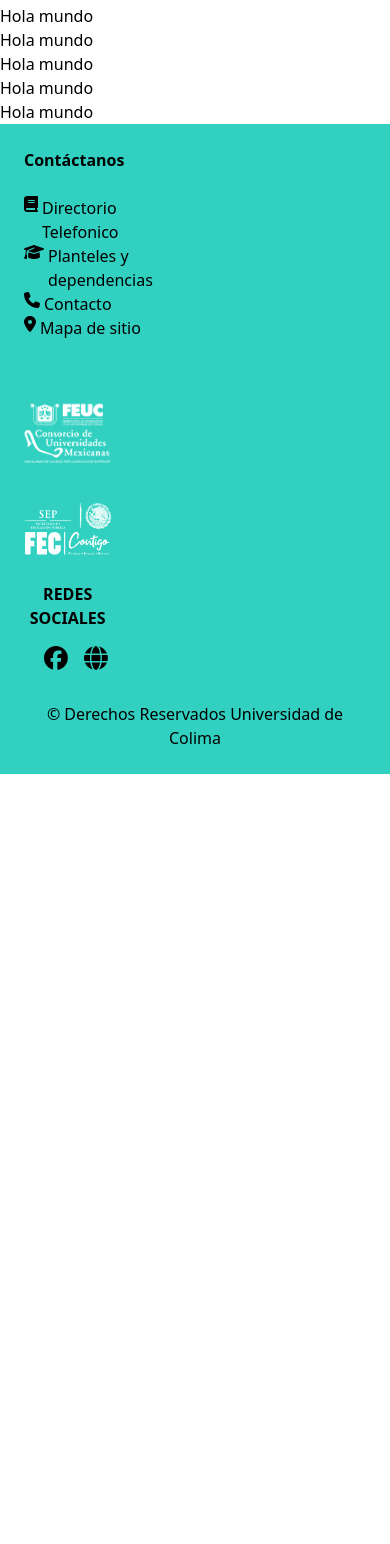
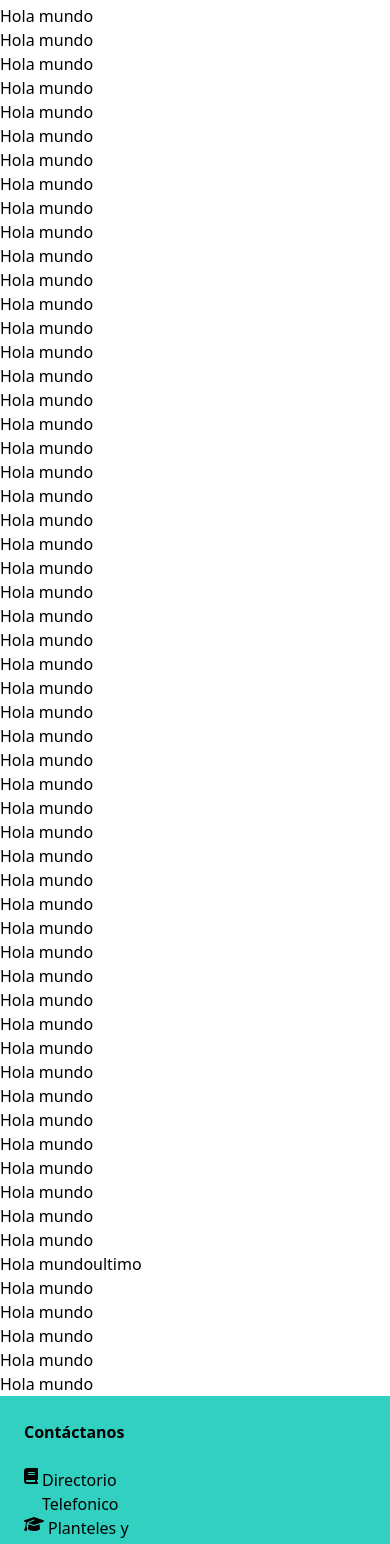
Before and after one commit to AlfredoPazZamora/DGICE-FRONT, a Next.js app: page / in a window 390 px wide. Shown: the part 404-1948 px from the top of the page. Before the commit the page ends 1178 px from the top, so only its background shows below. Built offline with nearby package versions, Linux system fonts and the light colour scheme.

Commit message:
footer ready and responsive I think so

```diff
--- a/components/FooterVideo.jsx
+++ b/components/FooterVideo.jsx
@@ -13,12 +13,12 @@ import { faFacebook } from '@fortawesome/free-brands-svg-icons'
 
 const FooterVideo = () => {
    return (
-      <div>
+      <div className="flex flex-col absolute ">
 
 
 
-         <div className="bg-blue h-1/2 w-full flex md:flex-row flex-col justify-aroun
-   dd items-start p-1">
+         <div className=" bg-blue h-1/2 w-full flex sm:flex-col md:flex-row lg:flex-row flex-col justify-aroundd items-start p-1 ">
+
             <div className="p-5 w-1/3">
                <ul className=" text-gray-800 font-bold text-3xl pb-6">
                   <p><span className="black">Contáctanos</span></p>
@@ -26,7 +26,7 @@ const FooterVideo = () => {
 
 
 
-               <div className="flex  gap-6 pb-5">
+               <div className="flex  gap-6 pb-5 ">
                   <ul>
 
                      <div className="flex flex-row space-x-1">
@@ -69,40 +69,43 @@ const FooterVideo = () => {
 
                </div>
 
-               {/* imagenes  */}
 
             </div>
 
+            {/* imagenes  */}
 
-            <div className='p-5 bottom-0 w-1/3'>
-               <div className=" w-full  flex flex-col" >
+            <div className='p-5 bottom-0 w-1/3 content-center flex flex-col'>
+
+               <div className=" w-full  flex flex-col " >
                   <a href="https://portal.ucol.mx/feuc/">
-                     <Image className="w-full object-contain min-h-0" src={feuc} />
+                     <Image className="w-full align-center" src={feuc} />
                   </a>
                </div>
 
                <div className="h-full w-full  flex flex-col" >
 
                   <a href="https://www.cumex.org.mx/">
-                     <Image className="w-full object-contain min-h-2" src={consorcio} />
+                     <Image className="w-full   align-center" src={consorcio} />
                   </a>
                </div>
+            </div>
 
-            </div>
+
+
             {/* imagenes 2 */}
-            <div className='p-5 w-1/3 gap-6 '>
+            <div className='p-5 w-1/3 gap-6 content-center flex flex-col ml-30'>
 
-               <div className="h-full w-full  flex flex-col" >
+               <div className="h-full w-full content-center flex flex-col" >
 
                   <a href="https://www.gob.mx/sep">
-                     <Image className="w-full object-contain min-h-0" src={LogoSep} />
+                     <Image className="w-full align-center" src={LogoSep} />
                   </a>
                </div>
 
                <div className="h-full w-full  flex flex-col" >
 
                   <a href="http://federaciondeestudiantescolimenses.com/">
-                     <Image className='w-full' src={LogoFec} />
+                     <Image className='w-full align-center' src={LogoFec} />
                   </a>
                </div>
 
@@ -121,14 +124,10 @@ const FooterVideo = () => {
                </a>
             </div>
 
+         </div>
 
 
 
-
-
-
-
-         </div>
          <div className="text-center ">
             <h1 className="text-center bg-blue text-black p-6">© Derechos Reservados Universidad de Colima</h1>
          </div>
--- a/pages/index.tsx
+++ b/pages/index.tsx
@@ -10,7 +10,7 @@ import { FontAwesomeIcon } from '@fortawesome/react-fontawesome'
 
 const Home: NextPage = () => {
   return (
-    <div className="h-screen mb-auto">
+    <div className="">
 
 
 
@@ -41,7 +41,60 @@ const Home: NextPage = () => {
       <h1>Hola mundo</h1>
       <h1>Hola mundo</h1>
       <h1>Hola mundo</h1>
-<FooterVideo/>
+      <h1>Hola mundo</h1>
+      <h1>Hola mundo</h1>
+      <h1>Hola mundo</h1>
+      <h1>Hola mundo</h1>
+      <h1>Hola mundo</h1>
+      <h1>Hola mundo</h1>
+      <h1>Hola mundo</h1>
+      <h1>Hola mundo</h1>
+      <h1>Hola mundo</h1>
+      <h1>Hola mundo</h1>
+      <h1>Hola mundo</h1>
+      <h1>Hola mundo</h1>
+      <h1>Hola mundo</h1>
+      <h1>Hola mundo</h1>
+      <h1>Hola mundo</h1>
+      <h1>Hola mundo</h1>
+      <h1>Hola mundo</h1>
+      <h1>Hola mundo</h1>
+      <h1>Hola mundo</h1>
+      <h1>Hola mundo</h1>
+      <h1>Hola mundo</h1>
+      <h1>Hola mundo</h1>
+      <h1>Hola mundo</h1>
+      <h1>Hola mundo</h1>
+      <h1>Hola mundo</h1>
+      <h1>Hola mundo</h1>
+      <h1>Hola mundo</h1>
+      <h1>Hola mundo</h1>
+      <h1>Hola mundo</h1>
+      <h1>Hola mundo</h1>
+      <h1>Hola mundo</h1>
+      <h1>Hola mundo</h1>
+      <h1>Hola mundo</h1>
+      <h1>Hola mundo</h1>
+      <h1>Hola mundo</h1>
+      <h1>Hola mundo</h1>
+      <h1>Hola mundo</h1>
+      <h1>Hola mundo</h1>
+      <h1>Hola mundo</h1>
+      <h1>Hola mundo</h1>
+      <h1>Hola mundo</h1>
+      <h1>Hola mundo</h1>
+      <h1>Hola mundo</h1>
+      <h1>Hola mundo</h1>
+      <h1>Hola mundo</h1>
+      <h1>Hola mundo</h1>
+      <h1>Hola mundo</h1>
+      <h1>Hola mundoultimo</h1>
+      <h1>Hola mundo</h1>
+      <h1>Hola mundo</h1>
+      <h1>Hola mundo</h1>
+      <h1>Hola mundo</h1>
+      <h1>Hola mundo</h1>
+      <FooterVideo />
     </div>
   );
 };
```
Lines whose indentation alone changed are shown as unchanged.
